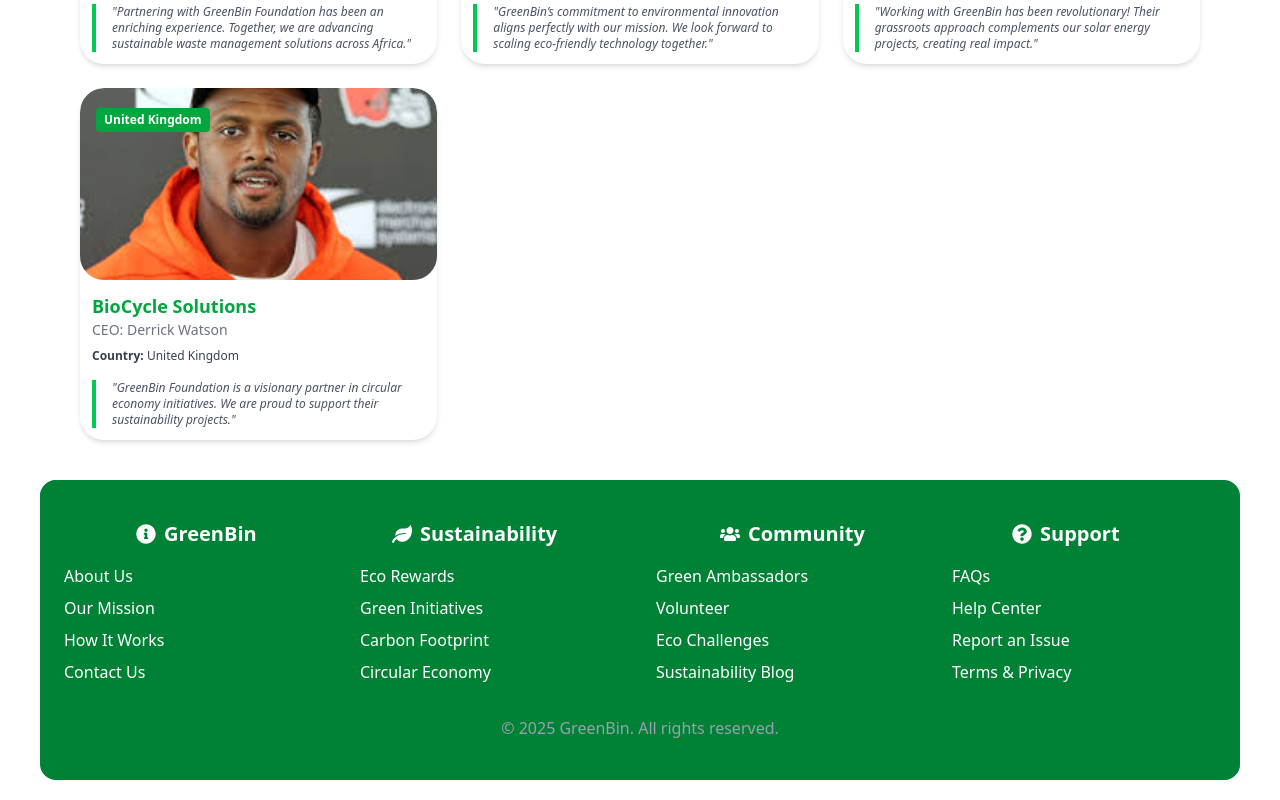
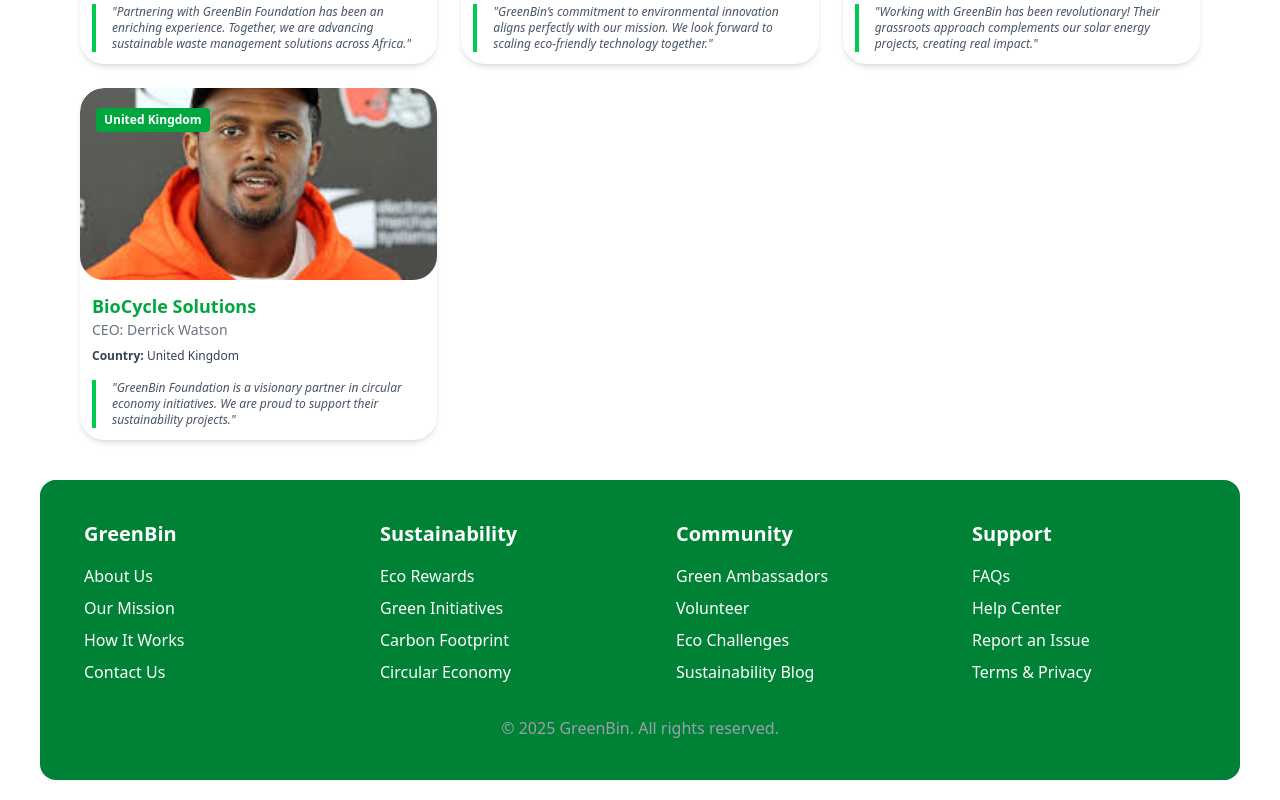
Before and after one commit to crisprtech/green-bin-website, a React (Vite) app: page / in a window 1280 px wide. Shown: the part 3509-4309 px from the top of the page. Built offline with nearby package versions, Linux system fonts and the light colour scheme.

Commit message:
tweaked some screens

```diff
--- a/src/pages/landingPage/Footer.jsx
+++ b/src/pages/landingPage/Footer.jsx
@@ -19,10 +19,10 @@ const Footer = () => {
         <div className="max-w-6xl mx-auto grid grid-cols-1 md:grid-cols-4 gap-8">
           {/* About GreenBin */}
           <div>
-            <h5 className="font-bold text-xl mb-4 ml-18 flex items-center">
-              <FaInfoCircle className="mr-2" /> GreenBin
+            <h5 className="font-bold text-xl mb-4 ml-5  flex items-center">
+              GreenBin
             </h5>
-            <ul className="space-y-2">
+            <ul className="space-y-2 ml-5">
               <li>
                 <a href="#" className="hover:text-green-300">
                   About Us
@@ -48,10 +48,10 @@ const Footer = () => {
 
           {/* Sustainability & Impact */}
           <div>
-            <h5 className="font-bold text-xl mb-4 ml-8 flex items-center">
-              <FaLeaf className="mr-2" /> Sustainability
+            <h5 className="font-bold text-xl mb-4  ml-5 flex items-center">
+              Sustainability
             </h5>
-            <ul className="space-y-2">
+            <ul className="space-y-2 ml-5 ">
               <li>
                 <a href="#" className="hover:text-green-300">
                   Eco Rewards
@@ -77,10 +77,10 @@ const Footer = () => {
 
           {/* Community & Engagement */}
           <div>
-            <h5 className="font-bold text-xl mb-4 flex ml-16 items-center">
-              <FaUsers className="mr-2" /> Community
+            <h5 className="font-bold text-xl mb-4 ml-5 flex  items-center">
+              Community
             </h5>
-            <ul className="space-y-2">
+            <ul className="space-y-2 ml-5">
               <li>
                 <a href="#" className="hover:text-green-300">
                   Green Ambassadors
@@ -106,10 +106,10 @@ const Footer = () => {
 
           {/* Support & Help */}
           <div>
-            <h5 className="font-bold text-xl mb-4 flex ml-15 items-center">
-              <FaQuestionCircle className="mr-2" /> Support
+            <h5 className="font-bold text-xl ml-5 mb-4 flex  items-center">
+              Support
             </h5>
-            <ul className="space-y-2">
+            <ul className="space-y-2 ml-5">
               <li>
                 <a href="#" className="hover:text-green-300">
                   FAQs
--- a/src/pages/landingPage/Header.jsx
+++ b/src/pages/landingPage/Header.jsx
@@ -28,7 +28,7 @@ const Header = () => {
       <div className="container mx-auto flex justify-between items-center py-3 px-4 md:px-10">
         {/* Logo and Brand */}
         <Link to="/" className="flex items-center space-x-2">
-          <img src={logo} alt="GreenBin Logo" className="w-8 h-8" />
+          <img src={logo} alt="GreenBin Logo" className="w-18 h-18" />
           <span className="text-2xl font-extrabold text-green-600 tracking-tight whitespace-nowrap">
             GreenBin
           </span>
```
